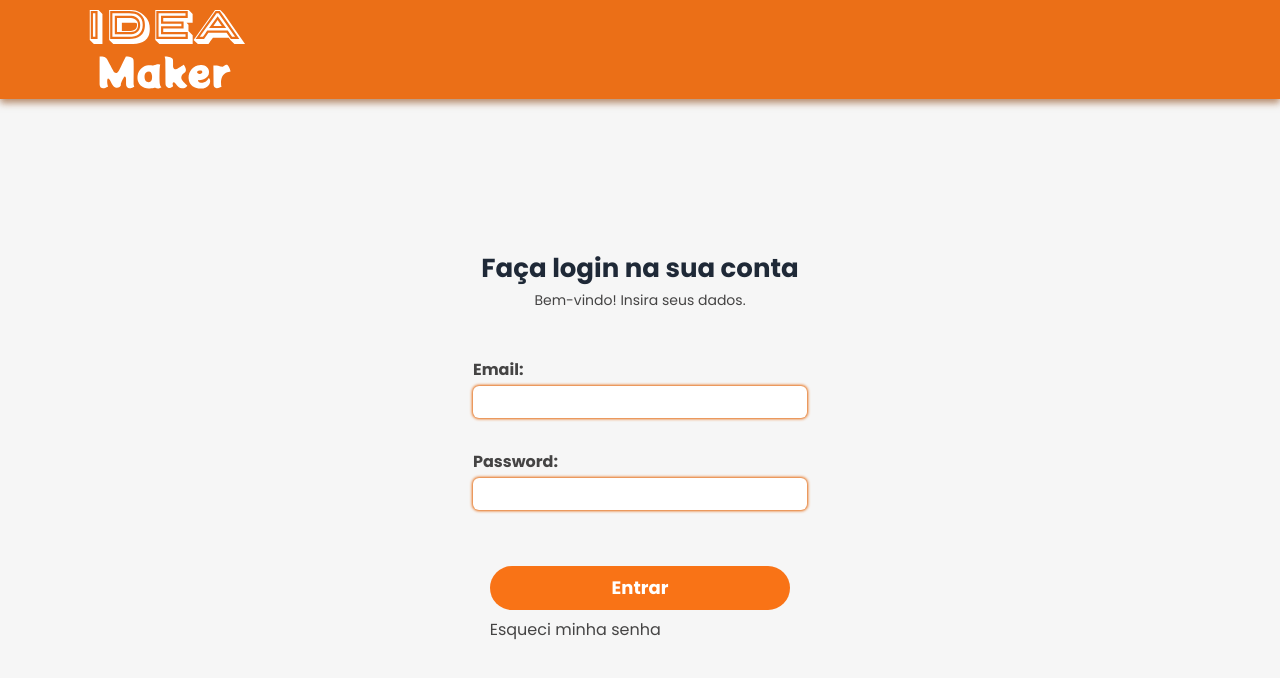
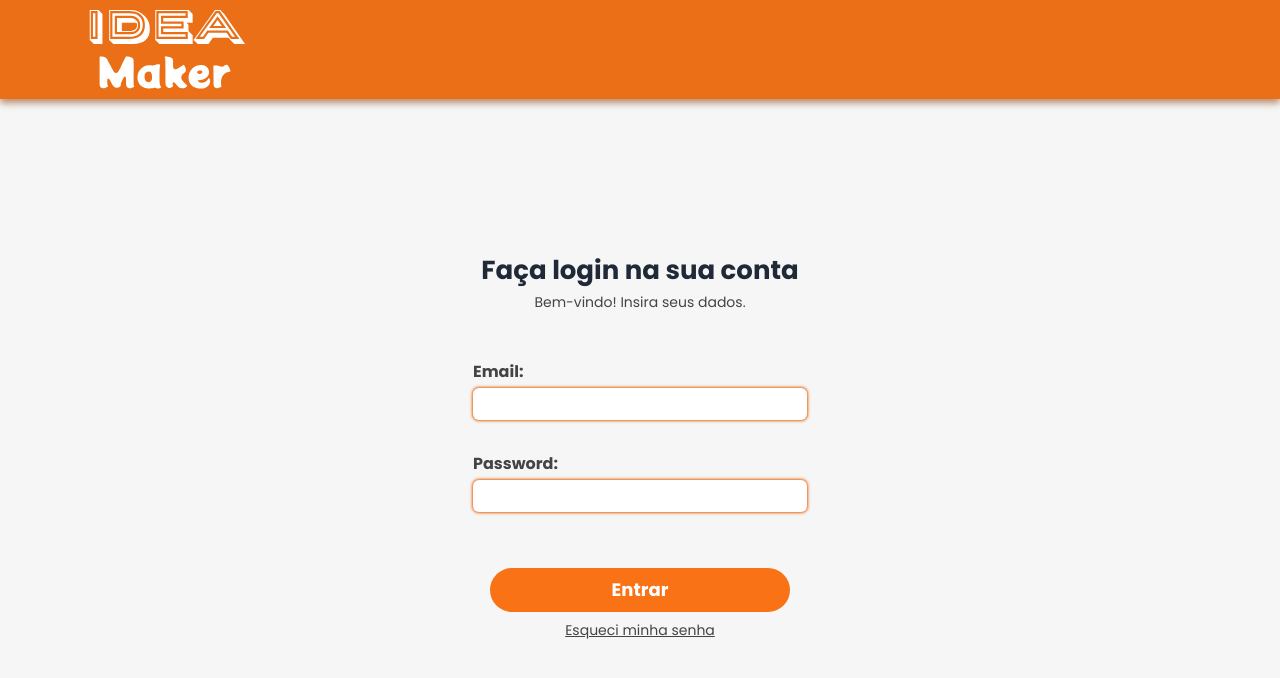
Before and after one commit to Gabrielpossasb/idea-maker, a Next.js app: page / in a window 1280 px wide. Shown: the top 678 px of the page. Built offline with nearby package versions, Linux system fonts and the light colour scheme.

Commit message:
page-recuperacao-senha

```diff
--- a/src/components/Dashboard.tsx
+++ b/src/components/Dashboard.tsx
@@ -67,7 +67,11 @@ export function Dashboard() {
                >
                   Entrar
                </button>
-               <Link href="/passRecup" className="self-center text-sm underline hover:text-orange-400 duration-300">Esqueci minha senha</Link>
+
+               <button onClick={ () => push('/passRecup')} className="self-center text-sm underline hover:text-orange-400 duration-300">
+                  Esqueci minha senha
+               </button>
+
             </div>
          </div>
       </div>
--- a/src/pages/passRecup.tsx
+++ b/src/pages/passRecup.tsx
@@ -38,7 +38,7 @@ export default function PassRecup() {
                   >
                      Confirmar
                   </button>
-                  <Link href="/" className="self-center underline hover:text-orange-400 duration-300">Voltar</Link>
+                  <button onClick={() => push('/')} className="self-center underline hover:text-orange-400 duration-300">Voltar</button>
                </div>
             </div>
          </div>
```
